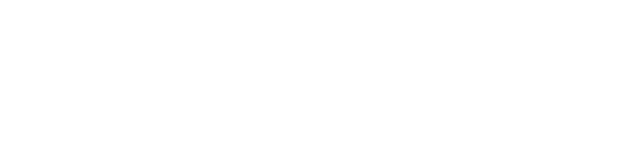
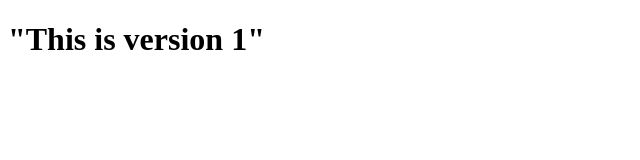
Before and after one commit to pavanbharambe23/myRepo, a plain HTML site: page index.html in a window 1280 px wide. Shown: the whole page, without its empty margins (0-640 px from the left). Drawn offline with Linux system fonts and the light colour scheme.

Commit message:
Version 2

```diff
--- a/index.html
+++ b/index.html
@@ -6,6 +6,6 @@
     <title>Document</title>
 </head>
 <body>
-
+    <h1>"This is version 1"</h1>
 </body>
 </html>
```
